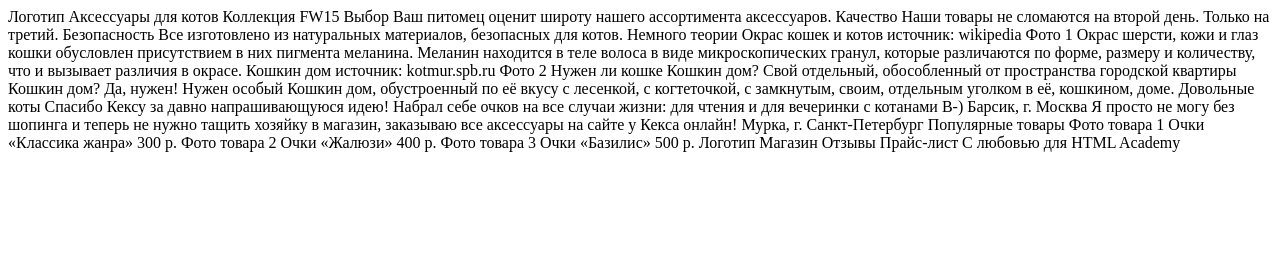
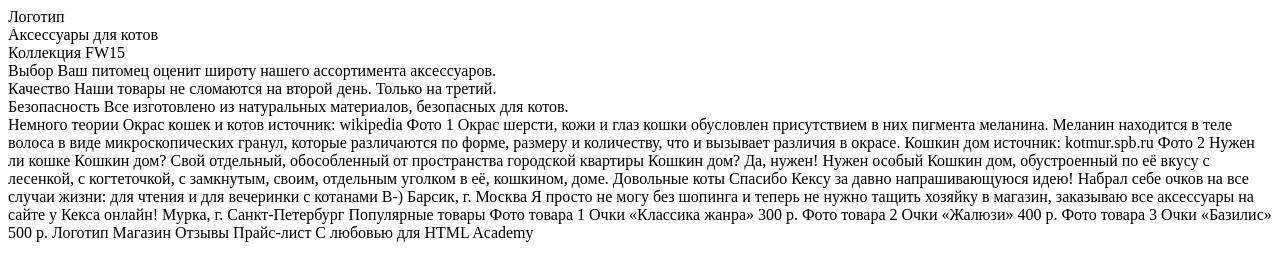
Before and after one commit to fpestunov/html-great-catsby, a plain HTML site: page index.html in a window 1280 px wide. Drawn offline with Linux system fonts and the light colour scheme.

Commit message:
add header and feature block

```diff
--- a/index.html
+++ b/index.html
@@ -1,20 +1,28 @@
 <!DOCTYPE html>
 <html lang="ru">
   <body>
-
+    <div class="page-header">
+      <div class="header-top">
         Логотип
-
-    Аксессуары для котов Коллекция FW15
-
+      </div>
+      <div class="promo">
+        Аксессуары для котов<br> Коллекция FW15
+      </div>
+    </div>
+    <div class="feature">
+        <div class="feature-item">
           Выбор
           Ваш питомец оценит широту нашего ассортимента аксессуаров.
-
+        </div>
+        <div class="feature-item">
           Качество
           Наши товары не сломаются на второй день. Только на третий.
-
+        </div>
+        <div class="feature-item">
           Безопасность
           Все изготовлено из натуральных материалов, безопасных для котов.
-
+        </div>
+    </div>
 
     Немного теории
 
```
Also changed, not shown: 2 other files. Lines whose indentation alone changed are shown as unchanged.
